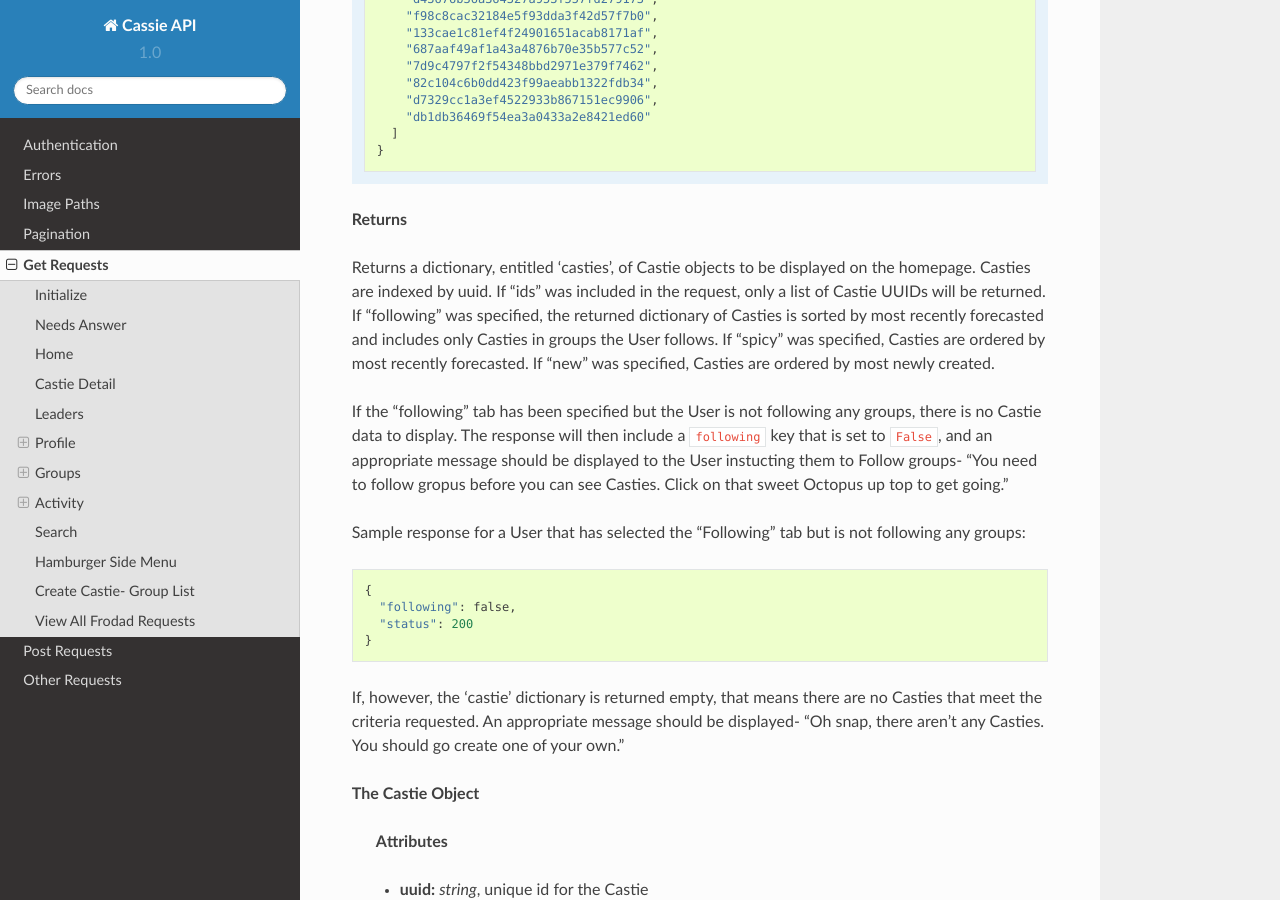
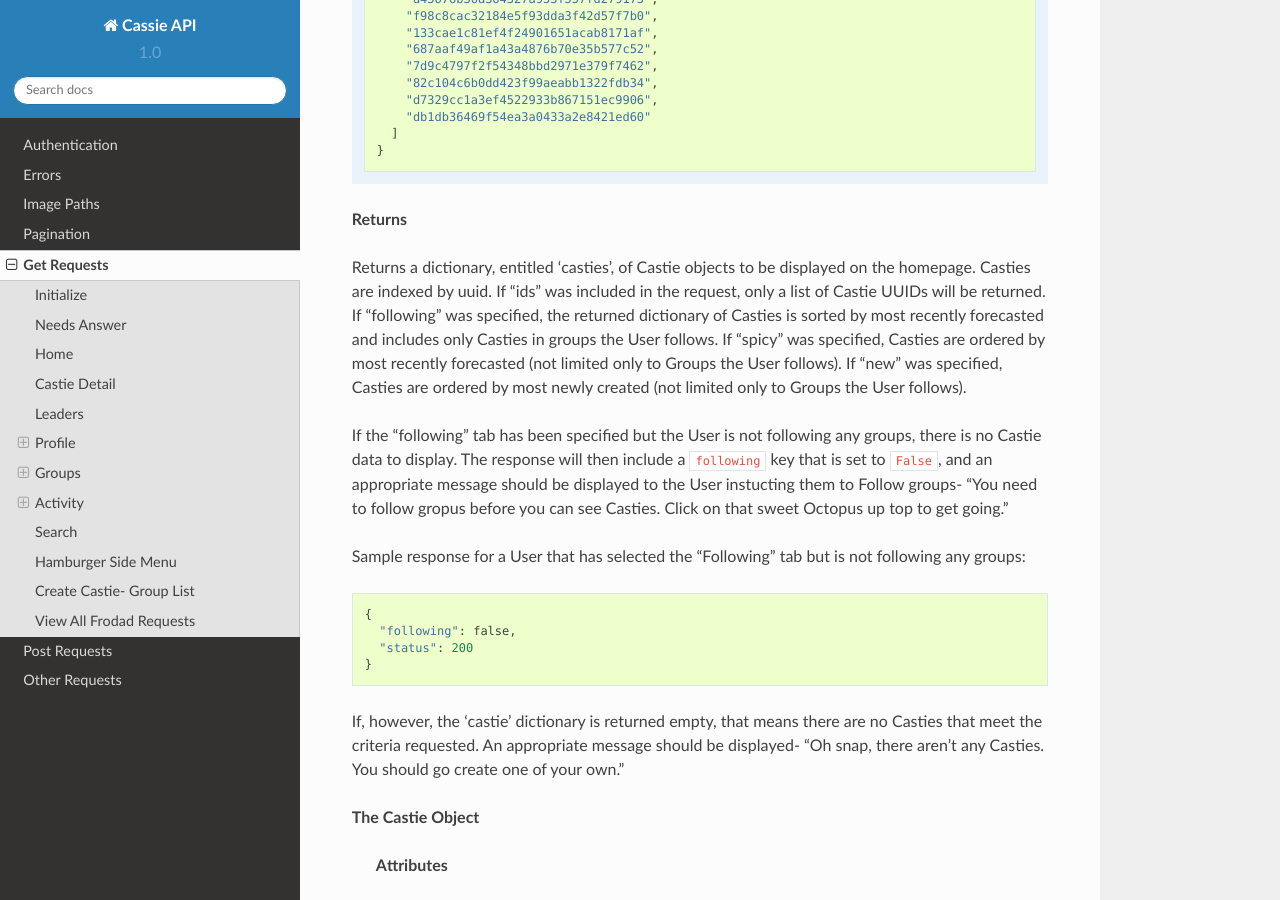
Before and after one commit to ssocias/cassie_docs, a Sphinx documentation site: the page built from source/get-requests.rst, in a window 1280 px wide and 900 px high, scrolled down 3612 px. Built offline with Sphinx 7.4.7 and the Read the Docs theme 2.0.0, drawn with Linux system fonts in a browser that asks for light colours; some of the changed text lies outside the part shown.

Commit message:
updated info

```diff
--- a/source/get-requests.rst
+++ b/source/get-requests.rst
@@ -140,7 +140,7 @@
 
 **Returns**
 
-Returns a dictionary, entitled 'casties', of Castie objects to be displayed on the homepage. Casties are indexed by uuid. If "ids" was included in the request, only a list of Castie UUIDs will be returned. If "following" was specified, the returned dictionary of Casties is sorted by most recently forecasted and includes only Casties in groups the User follows. If "spicy" was specified, Casties are ordered by most recently forecasted. If "new" was specified, Casties are ordered by most newly created.
+Returns a dictionary, entitled 'casties', of Castie objects to be displayed on the homepage. Casties are indexed by uuid. If "ids" was included in the request, only a list of Castie UUIDs will be returned. If "following" was specified, the returned dictionary of Casties is sorted by most recently forecasted and includes only Casties in groups the User follows. If "spicy" was specified, Casties are ordered by most recently forecasted (not limited only to Groups the User follows). If "new" was specified, Casties are ordered by most newly created (not limited only to Groups the User follows).
 
 If the "following" tab has been specified but the User is not following any groups, there is no Castie data to display. The response will then include a ``following`` key that is set to ``False``, and an appropriate message should be displayed to the User instucting them to Follow groups- "You need to follow gropus before you can see Casties. Click on that sweet Octopus up top to get going."
 
@@ -870,6 +870,12 @@
 ======
 Returns a dictionary of all Group objects indexed be the Group's slug attribute. This request is called when the User clicks on the "Groups" button (i.e. the Octopus icon) in the top nav bar.
 
+.. note:: To return ONLY a list of group slugs for the given user, use this endpoint: ``GET https://cassieapp.com/api/profile/{handle}/groups/?slugs_only``
+
+
+.. note:: To return information on only one group at a time, use this endpoint: ``GET https://cassieapp.com/api/groups/{group_slug}/?casties=`` By default, this request will also include a list of all Casties within the Group. Set the 'casties' parameter to False to omit this list and only return the Group Object.
+
+
 **Definition:**
 
 ``GET https://cassieapp.com/api/groups/``
@@ -1122,7 +1128,7 @@
 
 The actual search should be performed client-side. A request to any of the search endpoints will return the list of items to be searched.
 
-NOTE: For now, each request shouldn't take too long. In the future, maybe we can store some the data client side so a new request is not needed each time (or, we can do server-side search).
+.. note:: For now, each request shouldn't take too long. In the future, maybe we can store some the data client side so a new request is not needed each time (or, we can do server-side search).
 
 **Definition**
 
```
Also changed, not shown: 12 other files.
